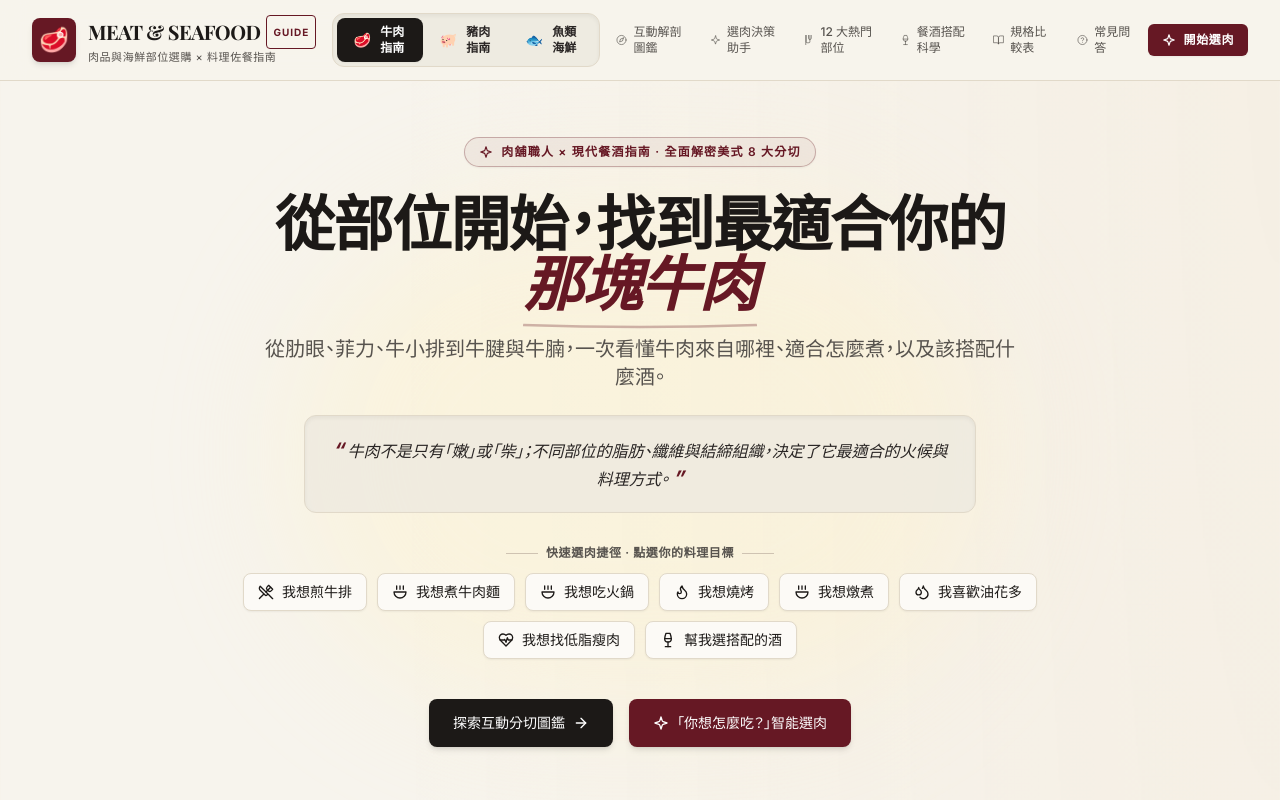
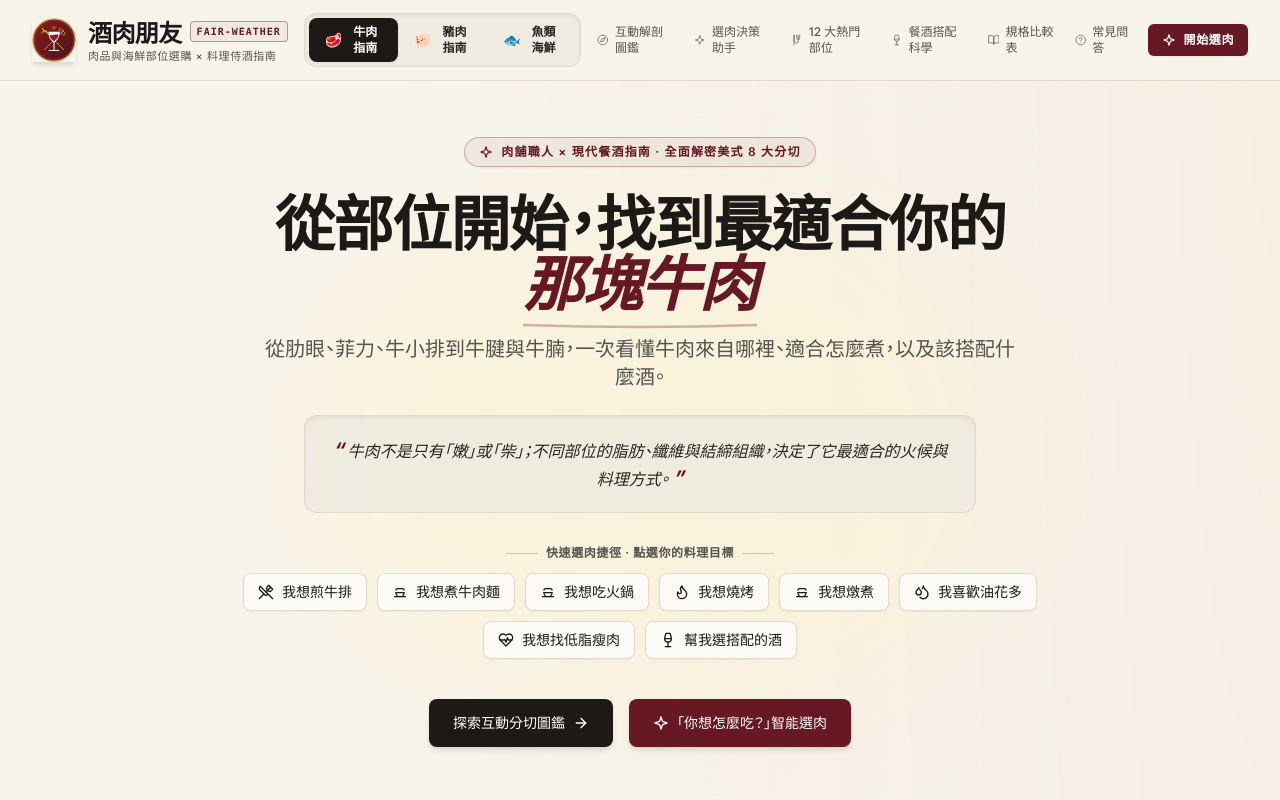
Before and after one commit to roklul/fair-weather-friends, a Next.js app: page / in a window 1280 px wide. Shown: the top 800 px of the page. Built offline with nearby package versions, Linux system fonts and the light colour scheme; a web font is replaced by a local one.

Commit message:
feat: add bespoke WineMeatBrandLogo and update brand to 酒肉朋友 (Fair-Weather Friends)

```diff
--- a/src/components/Footer.jsx
+++ b/src/components/Footer.jsx
@@ -1,5 +1,5 @@
 import React from 'react';
-import { Sparkles, ArrowUp } from './Icons';
+import { Sparkles, ArrowUp, WineMeatBrandLogo } from './Icons';
 
 export default function Footer({ activeCategory }) {
   const categoryTitle = activeCategory === 'beef' ? '牛肉' : activeCategory === 'pork' ? '豬肉' : '魚類海鮮';
@@ -39,15 +39,18 @@ export default function Footer({ activeCategory }) {
         {/* 底部資訊欄 */}
         <div className="grid grid-cols-1 md:grid-cols-4 gap-8 pb-12 border-b border-charcoal-muted/30 text-xs text-parchment-300">
           <div className="space-y-3 md:col-span-2">
-            <div className="flex items-center gap-2">
-              <span className="text-2xl">
-                {activeCategory === 'beef' ? '🥩' : activeCategory === 'pork' ? '🐖' : '🐟'}
-              </span>
-              <span className="font-serif font-bold text-xl text-white tracking-tight">
-                MEAT & SEAFOOD GUIDE
-              </span>
+            <div className="flex items-center gap-3">
+              <WineMeatBrandLogo className="w-9 h-9" />
+              <div className="flex flex-col">
+                <span className="font-serif font-bold text-xl text-white tracking-tight">
+                  酒肉朋友 <span className="text-xs font-mono font-normal text-amber-300/80">FAIR-WEATHER FRIENDS</span>
+                </span>
+                <span className="text-[11px] text-parchment-400 font-sans">
+                  肉品與海鮮部位選購 × 料理侍酒指南
+                </span>
+              </div>
             </div>
-            <p className="max-w-sm text-parchment-400 leading-relaxed font-sans">
+            <p className="max-w-sm text-parchment-400 leading-relaxed font-sans pt-1">
               全方位「肉品與海鮮部位選購 × 料理佐餐指南」，致力於將解剖分切、烹調火候與餐酒風味學整合成一站式決策流程。
             </p>
           </div>
@@ -73,7 +76,7 @@ export default function Footer({ activeCategory }) {
         {/* 版權與回頂部 */}
         <div className="pt-8 flex flex-col sm:flex-row items-center justify-between gap-4 text-[11px] text-parchment-400">
           <div>
-            © {new Date().getFullYear()} 肉品與海鮮部位選購與料理指南. All rights reserved.
+            © {new Date().getFullYear()} 酒肉朋友 (Fair-Weather Friends). All rights reserved.
           </div>
 
           <button
--- a/src/components/Icons.jsx
+++ b/src/components/Icons.jsx
@@ -14,6 +14,58 @@ const createIcon = (svgContent) => ({ className = "w-4 h-4", ...props }) => (
     {...props}
   >
     {svgContent}
+  </svg>
+);
+
+// 「酒肉朋友」專屬經典品牌徽章 Logo Icon
+export const WineMeatBrandLogo = ({ className = "w-10 h-10", ...props }) => (
+  <svg
+    xmlns="http://www.w3.org/2000/svg"
+    viewBox="0 0 100 100"
+    className={className}
+    fill="none"
+    {...props}
+  >
+    <defs>
+      <linearGradient id="brandLogoGrad" x1="0%" y1="0%" x2="100%" y2="100%">
+        <stop offset="0%" stopColor="#8B1E1E" />
+        <stop offset="100%" stopColor="#4A101B" />
+      </linearGradient>
+      <linearGradient id="goldRing" x1="0%" y1="0%" x2="100%" y2="100%">
+        <stop offset="0%" stopColor="#F5D061" />
+        <stop offset="50%" stopColor="#C58C36" />
+        <stop offset="100%" stopColor="#E5A54B" />
+      </linearGradient>
+    </defs>
+
+    {/* 圓形金屬雙環底盾 */}
+    <circle cx="50" cy="50" r="48" fill="url(#brandLogoGrad)" stroke="url(#goldRing)" strokeWidth="3" />
+    <circle cx="50" cy="50" r="44" stroke="#FAF8F5" strokeWidth="0.8" strokeDasharray="3 2" opacity="0.6" />
+
+    {/* 背景交叉餐刀與侍酒開瓶叉 */}
+    {/* 刀鋒 */}
+    <path d="M 28,72 L 72,28 M 65,24 L 76,35 L 72,39 L 61,28 Z" stroke="url(#goldRing)" strokeWidth="2.2" strokeLinecap="round" />
+    {/* 餐叉 */}
+    <path d="M 72,72 L 28,28 M 24,24 L 28,32 M 32,28 L 36,36 M 28,28 L 22,34" stroke="url(#goldRing)" strokeWidth="2.2" strokeLinecap="round" />
+
+    {/* 主角：古典水晶紅酒杯 */}
+    <path
+      d="M 38,32 C 38,48 48,54 50,56 C 52,54 62,48 62,32 L 38,32 Z"
+      fill="#FAF8F5"
+      stroke="#FAF8F5"
+      strokeWidth="1.5"
+    />
+    {/* 酒液 (紅酒波紋) */}
+    <path
+      d="M 40,38 C 45,41 55,36 60,38 C 60,46 52,51 50,53 C 48,51 40,46 40,38 Z"
+      fill="#8B1E1E"
+    />
+    {/* 杯梗與底座 */}
+    <path d="M 50,56 L 50,74 M 39,74 L 61,74" stroke="#FAF8F5" strokeWidth="2.5" strokeLinecap="round" />
+
+    {/* 星芒裝飾與香氣波紋 */}
+    <circle cx="50" cy="24" r="2" fill="url(#goldRing)" />
+    <path d="M 45,21 Q 50,17 55,21" stroke="url(#goldRing)" strokeWidth="1.2" strokeLinecap="round" />
   </svg>
 );
 
@@ -50,27 +102,6 @@ export const UtensilsCrossed = createIcon(
   </>
 );
 
-export const BookOpen = createIcon(
-  <>
-    <path d="M2 3h6a4 4 0 0 1 4 4v14a3 3 0 0 0-3-3H2z" />
-    <path d="M22 3h-6a4 4 0 0 0-4 4v14a3 3 0 0 1 3-3h7z" />
-  </>
-);
-
-export const HelpCircle = createIcon(
-  <>
-    <circle cx="12" cy="12" r="10" />
-    <path d="M9.09 9a3 3 0 0 1 5.83 1c0 2-3 3-3 3" />
-    <path d="M12 17h.01" />
-  </>
-);
-
-export const Sparkles = createIcon(
-  <>
-    <path d="m12 3-1.9 5.8a2 2 0 0 1-1.3 1.3L3 12l5.8 1.9a2 2 0 0 1 1.3 1.3L12 21l1.9-5.8a2 2 0 0 1 1.3-1.3L21 12l-5.8-1.9a2 2 0 0 1-1.3-1.3Z" />
-  </>
-);
-
 export const Flame = createIcon(
   <>
     <path d="M8.5 14.5A2.5 2.5 0 0 0 11 12c0-1.38-.5-2-1-3-1.072-2.143-.224-4.054 2-6 .5 2.5 2 4.9 4 6.5 2 1.6 3 3.5 3 5.5a7 7 0 1 1-14 0c0-1.153.433-2.294 1-3a2.5 2.5 0 0 0 2.5 2.5z" />
@@ -79,10 +110,16 @@ export const Flame = createIcon(
 
 export const Soup = createIcon(
   <>
-    <path d="M12 21a9 9 0 0 0 9-9H3a9 9 0 0 0 9 9Z" />
-    <path d="M7 8V3" />
-    <path d="M12 8V3" />
-    <path d="M17 8V3" />
+    <path d="M4 19h16" />
+    <path d="M6 13h12" />
+    <path d="M6 13a6 6 0 0 0 12 0" />
+    <path d="M6 9a2 2 0 0 1 2-2h8a2 2 0 0 1 2 2" />
+  </>
+);
+
+export const Sparkles = createIcon(
+  <>
+    <path d="m12 3-1.9 5.8a2 2 0 0 1-1.3 1.3L3 12l5.8 1.9a2 2 0 0 1 1.3 1.3L12 21l1.9-5.8a2 2 0 0 1 1.3-1.3L21 12l-5.8-1.9a2 2 0 0 1-1.3-1.3Z" />
   </>
 );
 
@@ -116,28 +153,93 @@ export const Zap = createIcon(
 export const Wind = createIcon(
   <>
     <path d="M17.7 7.7A2.5 2.5 0 1 1 20 12H2" />
-    <path d="M14.7 17.7A2.5 2.5 0 1 0 17 14H2" />
+    <path d="M12.7 17.3A2.5 2.5 0 1 1 15 20H2" />
+    <path d="M8.2 4.3A2 2 0 1 1 10 7H2" />
+  </>
+);
+
+export const Layers = createIcon(
+  <>
+    <polygon points="12 2 2 7 12 12 22 7 12 2" />
+    <polyline points="2 17 12 22 22 17" />
+    <polyline points="2 12 12 17 22 12" />
+  </>
+);
+
+export const Fish = createIcon(
+  <>
+    <path d="M6.5 12c.94-3.46 4.94-6 8.5-6 3.56 0 6.06 2.54 7 6-.94 3.47-3.44 6-7 6s-7.56-2.53-8.5-6Z" />
+    <path d="M18 12v.5" />
+    <path d="M16 17.93a11 11 0 0 1-4-2.93" />
+    <path d="M7 10.5a9 9 0 0 0 0 3" />
+    <path d="M2 16l4.5-4L2 8" />
+  </>
+);
+
+export const BookOpen = createIcon(
+  <>
+    <path d="M2 3h6a4 4 0 0 1 4 4v14a3 3 0 0 0-3-3H2z" />
+    <path d="M22 3h-6a4 4 0 0 0-4 4v14a3 3 0 0 1 3-3h7z" />
+  </>
+);
+
+export const HelpCircle = createIcon(
+  <>
+    <circle cx="12" cy="12" r="10" />
+    <path d="M9.09 9a3 3 0 0 1 5.83 1c0 2-3 3-3 3" />
+    <line x1="12" y1="17" x2="12.01" y2="17" />
+  </>
+);
+
+export const Search = createIcon(
+  <>
+    <circle cx="11" cy="11" r="8" />
+    <line x1="21" y1="21" x2="16.65" y2="16.65" />
+  </>
+);
+
+export const Check = createIcon(
+  <>
+    <polyline points="20 6 9 17 4 12" />
+  </>
+);
+
+export const CheckCircle2 = createIcon(
+  <>
+    <circle cx="12" cy="12" r="10" />
+    <path d="m9 12 2 2 4-4" />
   </>
 );
 
 export const ArrowRight = createIcon(
   <>
-    <path d="M5 12h14" />
-    <path d="m12 5 7 7-7 7" />
+    <line x1="5" y1="12" x2="19" y2="12" />
+    <polyline points="12 5 19 12 12 19" />
   </>
 );
 
 export const ArrowUp = createIcon(
   <>
-    <path d="m5 12 7-7 7 7" />
-    <path d="M12 19V5" />
+    <line x1="12" y1="19" x2="12" y2="5" />
+    <polyline points="5 12 12 5 19 12" />
   </>
 );
 
-export const CheckCircle2 = createIcon(
+export const ChevronRight = createIcon(
   <>
-    <path d="M12 22c5.523 0 10-4.477 10-10S17.523 2 12 2 2 6.477 2 12s4.477 10 10 10z" />
-    <path d="m9 12 2 2 4-4" />
+    <polyline points="9 18 15 12 9 6" />
+  </>
+);
+
+export const ChevronDown = createIcon(
+  <>
+    <polyline points="6 9 12 15 18 9" />
+  </>
+);
+
+export const ChevronUp = createIcon(
+  <>
+    <polyline points="18 15 12 9 6 15" />
   </>
 );
 
@@ -148,42 +250,26 @@ export const RotateCcw = createIcon(
   </>
 );
 
-export const ChevronRight = createIcon(
+export const Menu = createIcon(
   <>
-    <path d="m9 18 6-6-6-6" />
+    <line x1="4" y1="12" x2="20" y2="12" />
+    <line x1="4" y1="6" x2="20" y2="6" />
+    <line x1="4" y1="18" x2="20" y2="18" />
   </>
 );
 
-export const ChevronDown = createIcon(
+export const X = createIcon(
   <>
-    <path d="m6 9 6 6 6-6" />
-  </>
-);
-
-export const ChevronUp = createIcon(
-  <>
-    <path d="m18 15-6-6-6 6" />
-  </>
-);
-
-export const Check = createIcon(
-  <>
-    <path d="M20 6 9 17l-5-5" />
-  </>
-);
-
-export const CheckCircle = createIcon(
-  <>
-    <path d="M22 11.08V12a10 10 0 1 1-5.93-9.14" />
-    <polyline points="22 4 12 14.01 9 11.01" />
+    <line x1="18" y1="6" x2="6" y2="18" />
+    <line x1="6" y1="6" x2="18" y2="18" />
   </>
 );
 
 export const Info = createIcon(
   <>
     <circle cx="12" cy="12" r="10" />
-    <path d="M12 16v-4" />
-    <path d="M12 8h.01" />
+    <line x1="12" y1="16" x2="12" y2="12" />
+    <line x1="12" y1="8" x2="12.01" y2="8" />
   </>
 );
 
@@ -195,62 +281,10 @@ export const AlertCircle = createIcon(
   </>
 );
 
-export const Search = createIcon(
+export const ExternalLink = createIcon(
   <>
-    <circle cx="11" cy="11" r="8" />
-    <path d="m21 21-4.3-4.3" />
+    <path d="M18 13v6a2 2 0 0 1-2 2H5a2 2 0 0 1-2-2V8a2 2 0 0 1 2-2h6" />
+    <polyline points="15 3 21 3 21 9" />
+    <line x1="10" y1="14" x2="21" y2="3" />
   </>
 );
-
-export const Filter = createIcon(
-  <>
-    <polygon points="22 3 2 3 10 12.46 10 19 14 21 14 12.46 22 3" />
-  </>
-);
-
-export const ExternalLink = createIcon(
-  <>
-    <path d="M15 3h6v6" />
-    <path d="M10 14 21 3" />
-    <path d="M18 13v6a2 2 0 0 1-2 2H5a2 2 0 0 1-2-2V8a2 2 0 0 1 2-2h6" />
-  </>
-);
-
-export const Menu = createIcon(
-  <>
-    <line x1="4" x2="20" y1="12" y2="12" />
-    <line x1="4" x2="20" y1="6" y2="6" />
-    <line x1="4" x2="20" y1="18" y2="18" />
-  </>
-);
-
-export const X = createIcon(
-  <>
-    <path d="M18 6 6 18" />
-    <path d="m6 6 12 12" />
-  </>
-);
-
-export const Heart = createIcon(
-  <>
-    <path d="M19 14c1.49-1.46 3-3.21 3-5.5A5.5 5.5 0 0 0 16.5 3c-1.76 0-3 .5-4.5 2-1.5-1.5-2.74-2-4.5-2A5.5 5.5 0 0 0 2 8.5c0 2.3 1.5 4.05 3 5.5l7 7Z" />
-  </>
-);
-
-export const Fish = createIcon(
-  <>
-    <path d="M6.5 12c.94-3.46 4.94-6 8.5-6 3.56 0 6.06 2.54 7 6-.94 3.46-3.44 6-7 6s-7.56-2.54-8.5-6Z" />
-    <path d="M18 12v.5" />
-    <path d="M16 17.93a1 1 0 0 1-.7.27c-.28 0-.5-.22-.5-.5a1 1 0 0 1 1-1h.2" />
-    <path d="M2 16l4.5-4L2 8c1.5 1.5 1.5 6.5 0 8Z" />
-    <circle cx="18" cy="10" r="1" fill="currentColor" />
-  </>
-);
-
-export const Layers = createIcon(
-  <>
-    <polygon points="12 2 2 7 12 12 22 7 12 2" />
-    <polyline points="2 17 12 22 22 17" />
-    <polyline points="2 12 12 17 22 12" />
-  </>
-);
--- a/src/components/Navbar.jsx
+++ b/src/components/Navbar.jsx
@@ -1,5 +1,5 @@
 import React, { useState } from 'react';
-import { Compass, Wine, Utensils, BookOpen, HelpCircle, Menu, X, Sparkles, Fish } from './Icons';
+import { Compass, Wine, Utensils, BookOpen, HelpCircle, Menu, X, Sparkles, WineMeatBrandLogo } from './Icons';
 
 export default function Navbar({ activeCategory, onSelectCategory }) {
   const [mobileMenuOpen, setMobileMenuOpen] = useState(false);
@@ -24,19 +24,22 @@ export default function Navbar({ activeCategory, onSelectCategory }) {
       <div className="max-w-7xl mx-auto px-4 sm:px-6 lg:px-8">
         <div className="flex items-center justify-between h-20 gap-4">
 
-          {/* 品牌識別 */}
+          {/* 品牌識別：酒肉朋友 */}
           <a href="#" className="flex items-center gap-3 group shrink-0">
-            <div className="w-11 h-11 rounded-lg bg-beef-burgundy flex items-center justify-center text-white shadow-md group-hover:bg-beef-red transition-colors">
-              <span className="text-2xl select-none">
-                {activeCategory === 'beef' ? '🥩' : activeCategory === 'pork' ? '🐖' : '🐟'}
-              </span>
+            <div className="relative">
+              <WineMeatBrandLogo className="w-11 h-11 shadow-md group-hover:scale-105 transition-transform" />
             </div>
             <div className="flex flex-col">
-              <span className="font-serif font-bold text-lg sm:text-xl tracking-tight text-charcoal flex items-center gap-1.5">
-                MEAT & SEAFOOD <span className="text-[10px] font-sans tracking-widest text-beef-burgundy px-1.5 py-0.5 border border-beef-burgundy rounded">GUIDE</span>
-              </span>
-              <span className="text-[11px] text-charcoal-muted tracking-wider hidden sm:inline">
-                肉品與海鮮部位選購 × 料理佐餐指南
+              <div className="flex items-center gap-2">
+                <span className="font-serif font-extrabold text-xl sm:text-2xl tracking-tight text-charcoal flex items-center gap-1.5">
+                  酒肉朋友
+                </span>
+                <span className="text-[10px] font-mono tracking-widest text-beef-burgundy px-1.5 py-0.5 border border-beef-burgundy/40 rounded bg-beef-burgundy/5 uppercase font-bold">
+                  FAIR-WEATHER
+                </span>
+              </div>
+              <span className="text-[11px] text-charcoal-muted tracking-wider hidden sm:inline font-sans">
+                肉品與海鮮部位選購 × 料理侍酒指南
               </span>
             </div>
           </a>
```
